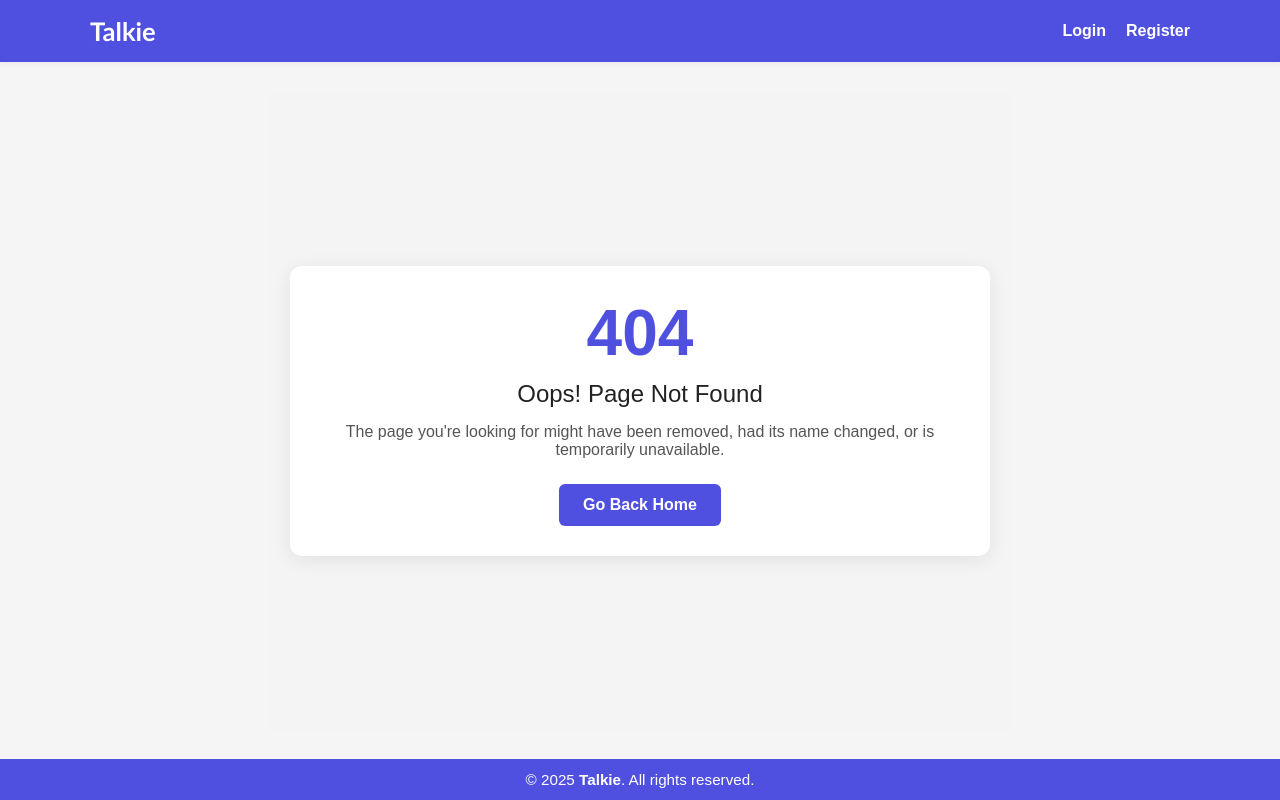
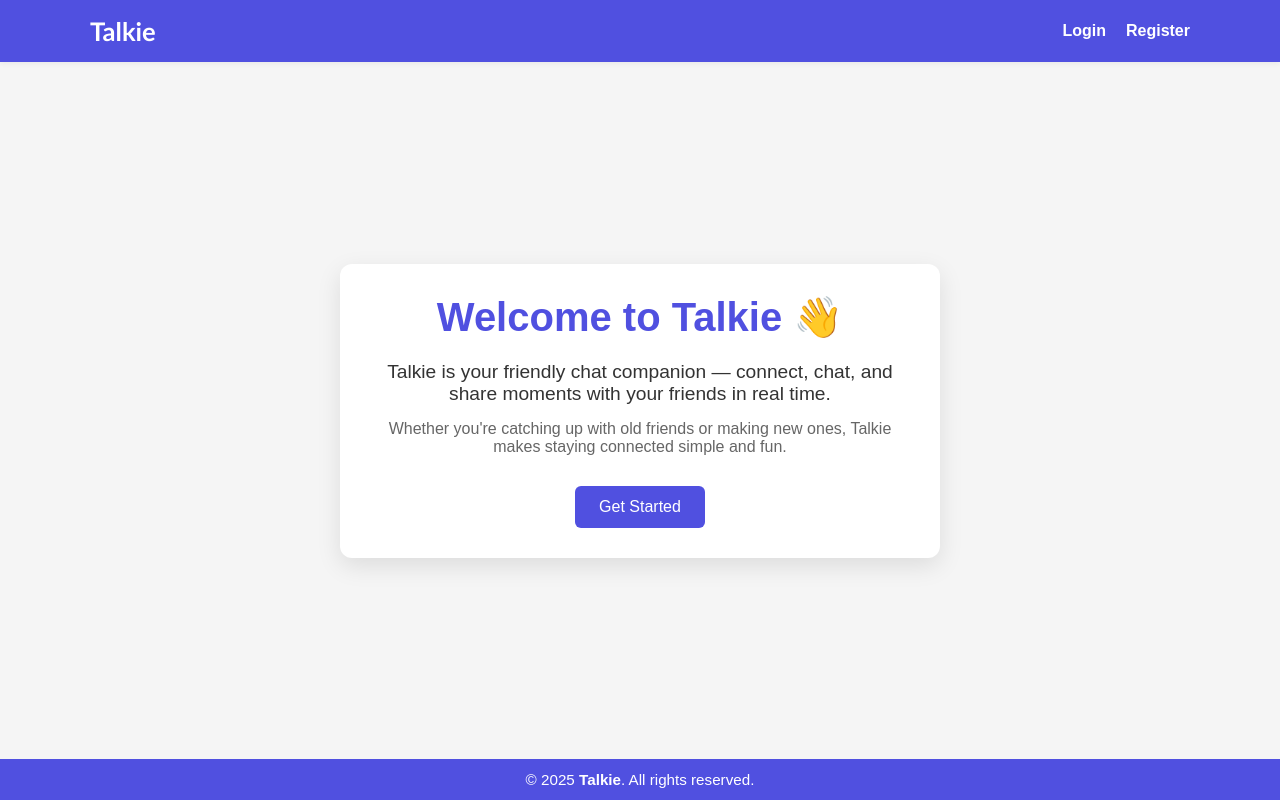
Before and after one commit to Bogomil-Simitchiev/Chat-app, a React (Vite) app in the folder frontend/: page / in a window 1280 px wide. Built offline with nearby package versions, Linux system fonts and the light colour scheme.

Commit message:
setup Home component of the app

```diff
--- /dev/null
+++ b/frontend/src/components/Home/Home.css
@@ -0,0 +1,61 @@
+.home-container {
+  flex: 1;
+  display: flex;
+  align-items: center;
+  justify-content: center;
+  padding: 40px 20px;
+  background-color: #f5f5f5;
+}
+
+.home-content {
+  max-width: 600px;
+  background: white;
+  padding: 30px;
+  border-radius: 12px;
+  box-shadow: 0 8px 24px rgba(0, 0, 0, 0.1);
+  text-align: center;
+}
+
+.home-title {
+  font-size: 2.5rem;
+  color: #5050e0;
+  margin-bottom: 20px;
+}
+
+.home-description {
+  font-size: 1.2rem;
+  color: #333;
+  margin-bottom: 15px;
+}
+
+.home-subtext {
+  font-size: 1rem;
+  color: #666;
+  margin-bottom: 30px;
+}
+
+.get-started-btn {
+  display: inline-block;
+  padding: 12px 24px;
+  background-color: #5050e0;
+  color: white;
+  font-size: 1rem;
+  border-radius: 6px;
+  text-decoration: none;
+  transition: background-color 0.3s ease;
+}
+
+.get-started-btn:hover {
+  background-color: #3737b6;
+}
+
+@media (max-width: 600px) {
+  .home-title {
+    font-size: 2rem;
+  }
+
+  .home-description,
+  .home-subtext {
+    font-size: 1rem;
+  }
+}
--- /dev/null
+++ b/frontend/src/components/Home/Home.jsx
@@ -0,0 +1,21 @@
+import './Home.css';
+import { Link } from 'react-router-dom';
+
+const Home = () => {
+  return (
+    <div className="home-container">
+      <div className="home-content">
+        <h1 className="home-title">Welcome to Talkie 👋</h1>
+        <p className="home-description">
+          Talkie is your friendly chat companion — connect, chat, and share moments with your friends in real time.
+        </p>
+        <p className="home-subtext">
+          Whether you're catching up with old friends or making new ones, Talkie makes staying connected simple and fun.
+        </p>
+        <Link to="/register" className="get-started-btn">Get Started</Link>
+      </div>
+    </div>
+  );
+};
+
+export default Home;
--- a/frontend/src/routes/index.jsx
+++ b/frontend/src/routes/index.jsx
@@ -2,10 +2,11 @@ import { Routes, Route } from "react-router-dom";
 import NotFound from "../components/NotFound/NotFound.jsx";
 import Register from "../components/Register/Register.jsx";
 import Login from "../components/Login/Login.jsx";
+import Home from "../components/Home/Home.jsx";
 
 const AppRoutes = () => (
     <Routes>
-
+      <Route path="/" element={<Home />} />
       <Route path="/register" element={<Register />} />
       <Route path="/login" element={<Login />} />
       <Route path="*" element={<NotFound />} />
```
